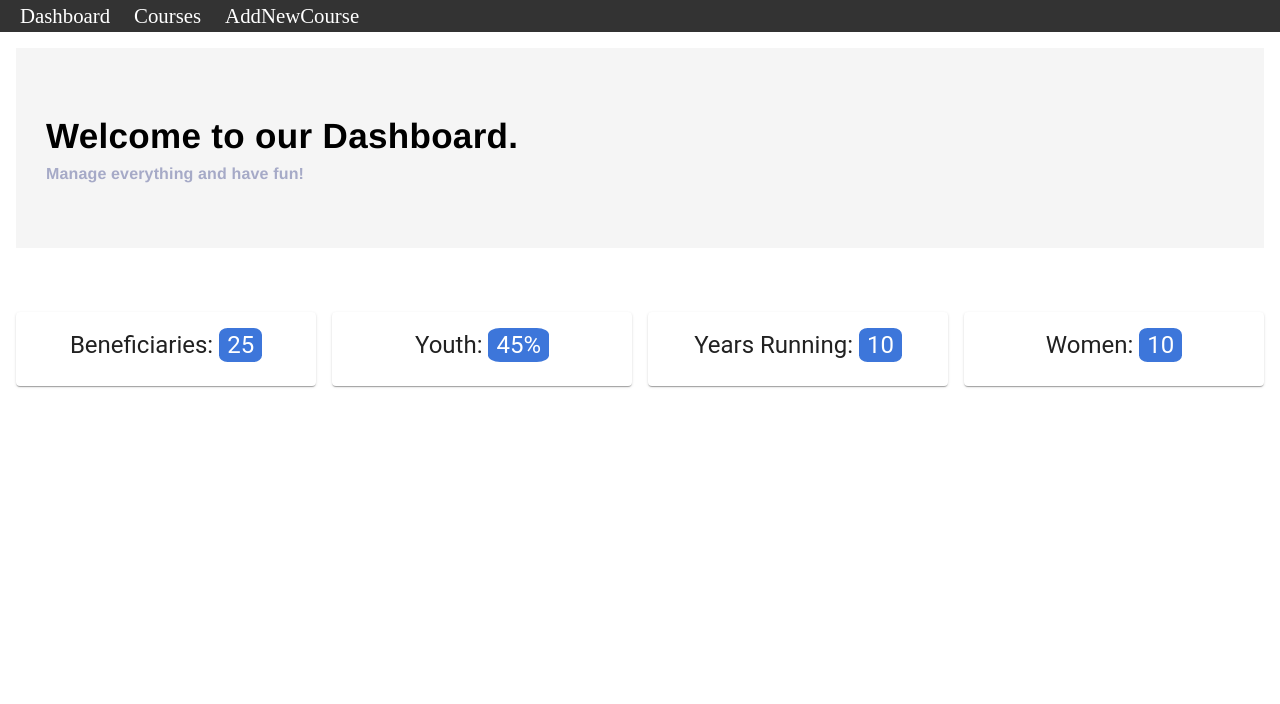
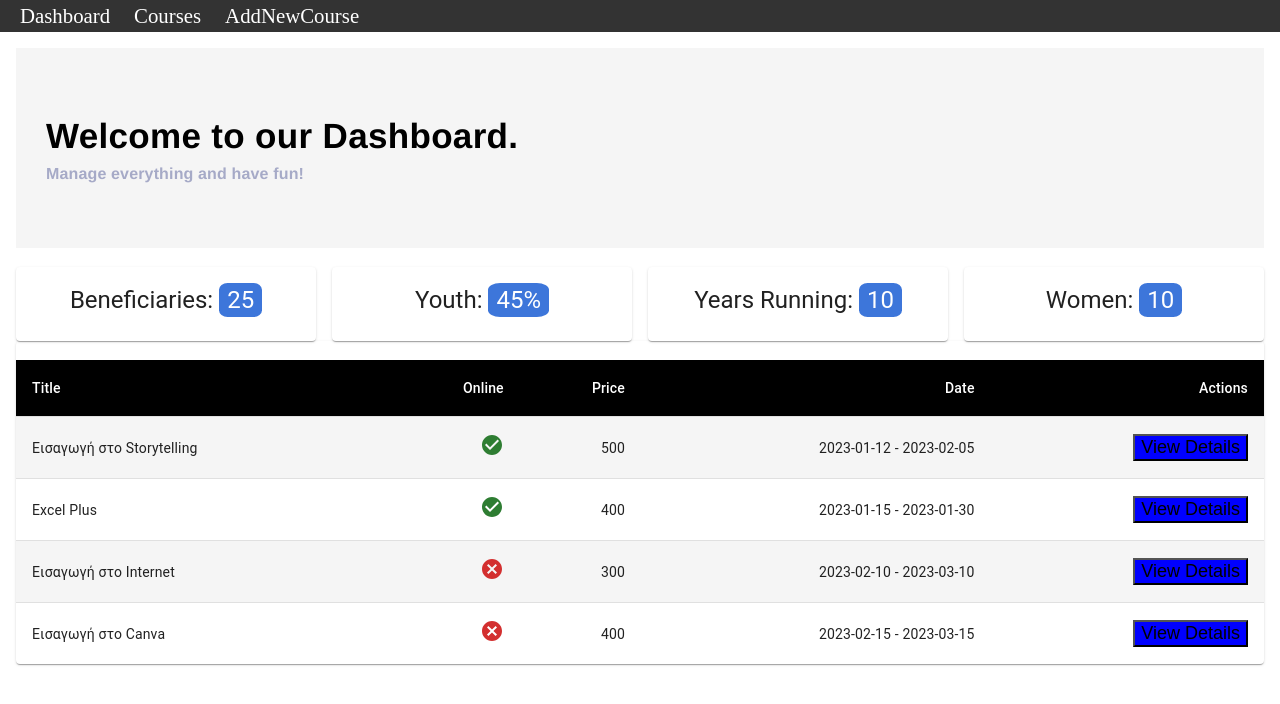
Before and after one commit to iterpo/react_project, a React (Create React App) app: page / in a window 1280 px wide. Shown: the top 704 px of the page. Built offline with nearby package versions, Linux system fonts and the light colour scheme; data requests are answered from the project's data file.

Commit message:
created table

```diff
--- a/package.json
+++ b/package.json
@@ -7,8 +7,10 @@
     "@emotion/styled": "^11.10.6",
     "@fortawesome/free-solid-svg-icons": "^6.3.0",
     "@fortawesome/react-fontawesome": "^0.2.0",
+    "@mui/icons-material": "^5.11.11",
     "@mui/material": "^5.11.12",
     "@mui/system": "^5.11.12",
+    "axios": "^1.3.4",
     "bootstrap": "^5.2.3",
     "react": "^18.2.0",
     "react-bootstrap": "^2.7.2",
--- a/src/pages/dashboard.js
+++ b/src/pages/dashboard.js
@@ -1,12 +1,60 @@
 import React from "react"
 
-import { Box, Typography,Card, Grid, CardContent } from '@mui/material';
+import { Box, Typography,Card, Grid, CardContent, } from '@mui/material'
+import {get5courses} from '../utils/calls';
+import { styled } from '@mui/material/styles';
+import Table from '@mui/material/Table';
+import TableBody from '@mui/material/TableBody';
+import TableCell, { tableCellClasses } from '@mui/material/TableCell';
+import TableContainer from '@mui/material/TableContainer';
+import TableHead from '@mui/material/TableHead';
+import TableRow from '@mui/material/TableRow';
+import Paper from '@mui/material/Paper';
+import { create } from "@mui/material/styles/createTransitions";
+import { Link } from 'react-router-dom';
+import CheckCircle from '@mui/icons-material/CheckCircle';
+import Cancel from '@mui/icons-material/Cancel';
+
+
+const StyledTableRow = styled(TableRow)(({ theme }) => ({
+  '&:nth-of-type(odd)': {
+    backgroundColor: theme.palette.action.hover,
+  },
+  // hide last border
+  '&:last-child td, &:last-child th': {
+    border: 0,
+  },
+}));
+
+const StyledTableCell = styled(TableCell)(({ theme }) => ({
+  [`&.${tableCellClasses.head}`]: {
+    backgroundColor: theme.palette.common.black,
+    color: theme.palette.common.white,
+  },
+  [`&.${tableCellClasses.body}`]: {
+    fontSize: 14,
+  },
+}));
 
 export default function Dashboard() {
+
+  var data = get5courses();
+
   var beneficiaries = 25.000;
   var youth = 45;
   var year_running =10;
   var  women = 10;
+  var rows = [];
+  function createData(title, online, price, dates, actions) {
+    return { title, online, price, dates, actions };
+  }
+
+  data.map(d =>(
+    rows.push(createData(d.title, d.online, d.price, d.dates, 'http://localhost:3001/courses/'+d.id ))
+  ))
+
+
+
   const [width, setWidth] = React.useState(window.innerWidth);
   const [height, setHeight] = React.useState(window.innerHeight);
     return (
@@ -20,7 +68,7 @@
         flexDirection: 'column',
         alignItems: 'flex-start',
         justifyContent: 'center',
-        marginBottom: height *0.01,
+        marginBottom: height *0.003,
         padding: '30px'
       }
 
@@ -138,7 +186,40 @@
             </CardContent>
           </Card>
         </Grid>
-      </Grid>
+    </Grid>
+    {rows.map((row) => (console.log((row.price))))}
+
+
+    <TableContainer component={Paper}>
+      <Table sx={{ marginTop:height *0.003 ,minWidth: 700 }} aria-label="customized table">
+        <TableHead>
+          <TableRow>
+          <StyledTableCell>Title</StyledTableCell>
+            <StyledTableCell align="right">Online</StyledTableCell>
+            <StyledTableCell align="right">Price</StyledTableCell>
+            <StyledTableCell align="right">Date</StyledTableCell>
+            <StyledTableCell align="right">Actions</StyledTableCell>
+          </TableRow>
+        </TableHead>
+        <TableBody>
+          {rows.map((row) => (
+            <StyledTableRow key={row.title}>
+              <StyledTableCell component="th" scope="row">
+              {row.title}
+              </StyledTableCell>
+              <StyledTableCell align="right"> {row.online ? <CheckCircle color="success" /> : <Cancel color="error" />} </StyledTableCell>
+              <StyledTableCell align="right">{row.price.normal} </StyledTableCell>
+              <StyledTableCell align="right">{row.dates.start_date} - {row.dates.end_date}</StyledTableCell>
+              <StyledTableCell align="right"><Link to={row.action} target='_blank' style = {{color:'primary.white'}}>
+  <button style={{ backgroundColor: 'blue', fontSize: '18px' }}>View Details</button>
+</Link> </StyledTableCell>
+
+            </StyledTableRow>
+          ))}
+        </TableBody>
+      </Table>
+    </TableContainer>
+
     </div>
 
 
--- /dev/null
+++ b/src/utils/calls.js
@@ -0,0 +1,18 @@
+import { useState, useEffect } from 'react';
+import axios from 'axios';
+
+
+export function get5courses(){
+    const  url = 'http://localhost:3001/courses';
+    const [data, setData] = useState([]);
+    useEffect(() => {
+        axios.get(url)
+        .then(response => {
+            setData(response.data.slice(0, 5));
+        })
+        .catch(error => {
+            console.log(error);
+        });
+    }, []);
+    return data;
+}
```
Also changed, not shown: 1 other file (tests, documents, lock files or other folders).
